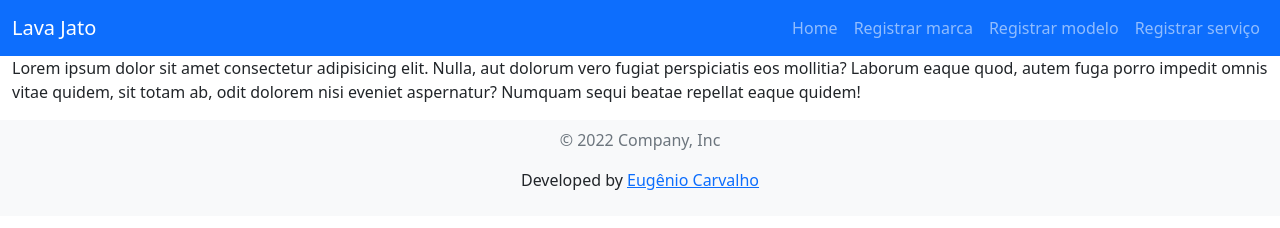
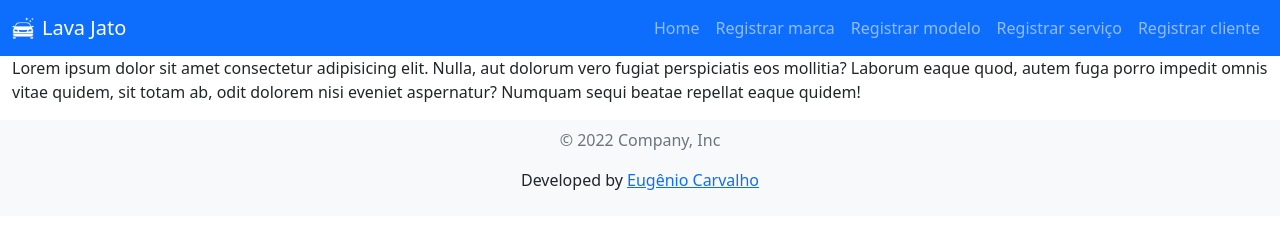
Before and after one commit to eugeniocarvalho/lava-jato, a plain HTML site: page index.html in a window 1280 px wide. Drawn offline with nearby package versions, Linux system fonts and the light colour scheme.

Commit message:
adjust logo brand

```diff
--- a/assets/css/style.css
+++ b/assets/css/style.css
@@ -1,6 +1,8 @@
 .image-logo {
   width: 22px;
   height: 22px;
+  filter: invert(100%);
+  margin-right: .5rem;
 }
 
 .brand-register {
--- a/index.html
+++ b/index.html
@@ -18,7 +18,10 @@
   <header>
     <nav class="navbar navbar-expand-lg navbar-dark bg-primary">
       <div class="container-fluid">
-        <a class="navbar-brand" href="/index.html">Lava Jato</a>
+        <div class="d-flex align-items-center">
+          <img src="assets/icons/car-wash-logo.png" alt="Logo lava jato" class="image-logo">
+          <a class="navbar-brand" href="/index.html">Lava Jato</a>
+        </div>
         <button class="navbar-toggler" type="button" data-bs-toggle="collapse" data-bs-target="#navbarNav"
           aria-controls="navbarNav" aria-expanded="false" aria-label="Toggle navigation">
           <span class="navbar-toggler-icon"></span>
@@ -37,6 +40,9 @@
             <li class="nav-item">
               <a class="nav-link" href="/cadastro-servico.html">Registrar serviço</a>
             </li>
+            <li class="nav-item">
+              <a class="nav-link" href="/cadastro-cliente.html">Registrar cliente</a>
+            </li>
           </ul>
         </div>
       </div>
@@ -44,7 +50,9 @@
   </header>
 
   <main class="container-fluid">
-    <p>Lorem ipsum dolor sit amet consectetur adipisicing elit. Nulla, aut dolorum vero fugiat perspiciatis eos mollitia? Laborum eaque quod, autem fuga porro impedit omnis vitae quidem, sit totam ab, odit dolorem nisi eveniet aspernatur? Numquam sequi beatae repellat eaque quidem!</p>
+    <p>Lorem ipsum dolor sit amet consectetur adipisicing elit. Nulla, aut dolorum vero fugiat perspiciatis eos
+      mollitia? Laborum eaque quod, autem fuga porro impedit omnis vitae quidem, sit totam ab, odit dolorem nisi eveniet
+      aspernatur? Numquam sequi beatae repellat eaque quidem!</p>
   </main>
 
   <footer class="bg-light text-center text-lg-start py-2">
```
Also changed, not shown: cadastro-cliente.html (+7 -1 lines), cadastro-marca.html (+7 -1 lines), cadastro-modelo.html (+7 -1 lines), cadastro-servico.html (+7 -1 lines).
